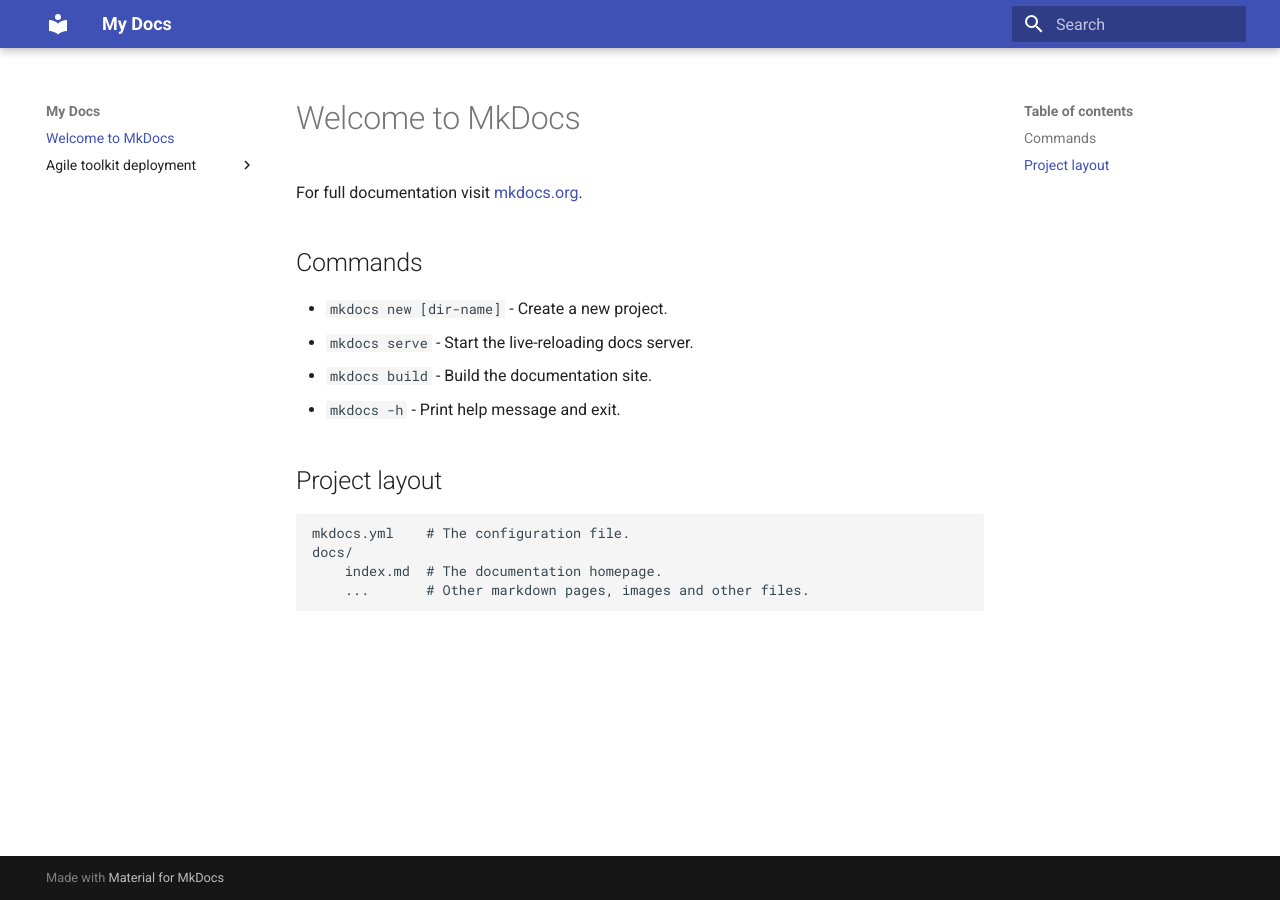
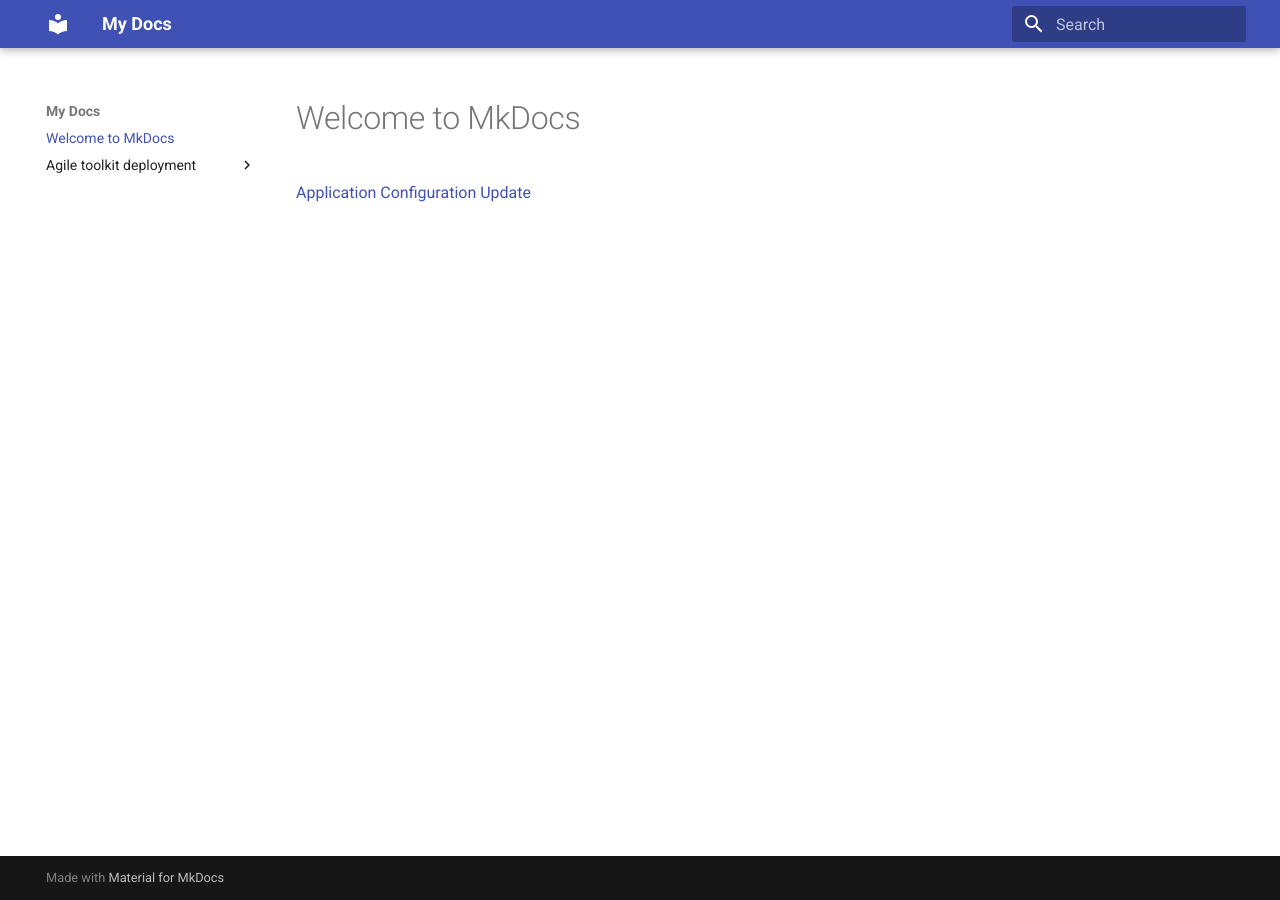
Before and after one commit to wintersys-projects/adt-documentation, an MkDocs documentation site: the page built from docs/index.md, in a window 1280 px wide. Built offline with MkDocs 1.6.1 and Material for MkDocs 9.7.7, drawn with Linux system fonts in a browser that asks for light colours.

Commit message:
Update index.md

```diff
--- a/docs/index.md
+++ b/docs/index.md
@@ -1,17 +1,3 @@
 # Welcome to MkDocs
 
-For full documentation visit [mkdocs.org](https://www.mkdocs.org).
-
-## Commands
-
-* `mkdocs new [dir-name]` - Create a new project.
-* `mkdocs serve` - Start the live-reloading docs server.
-* `mkdocs build` - Build the documentation site.
-* `mkdocs -h` - Print help message and exit.
-
-## Project layout
-
-    mkdocs.yml    # The configuration file.
-    docs/
-        index.md  # The documentation homepage.
-        ...       # Other markdown pages, images and other files.
+[Application Configuration Update](./agile-toolkit-deployment/ApplicationConfigurationUpdated.md)
```
